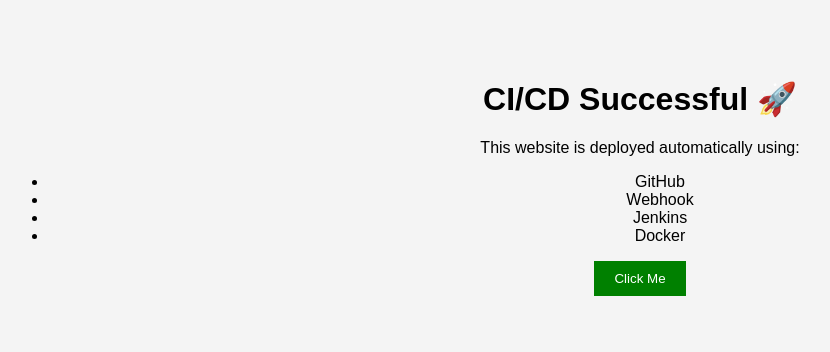
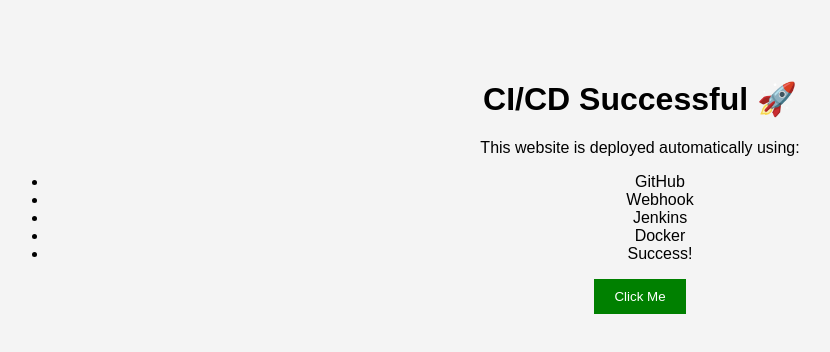
Before and after one commit to Jaganp-Devops/InfraFox, a plain HTML site: page index.html in a window 1280 px wide. Shown: the whole page, without its empty margins (0-830 px from the left). Drawn offline with Linux system fonts and the light colour scheme.

Commit message:
test index

```diff
--- a/index.html
+++ b/index.html
@@ -27,6 +27,8 @@
 
 <li>Docker</li>
 
+<li>Success!</li>
+
 </ul>
 
 <button onclick="hello()">Click Me</button>
```
